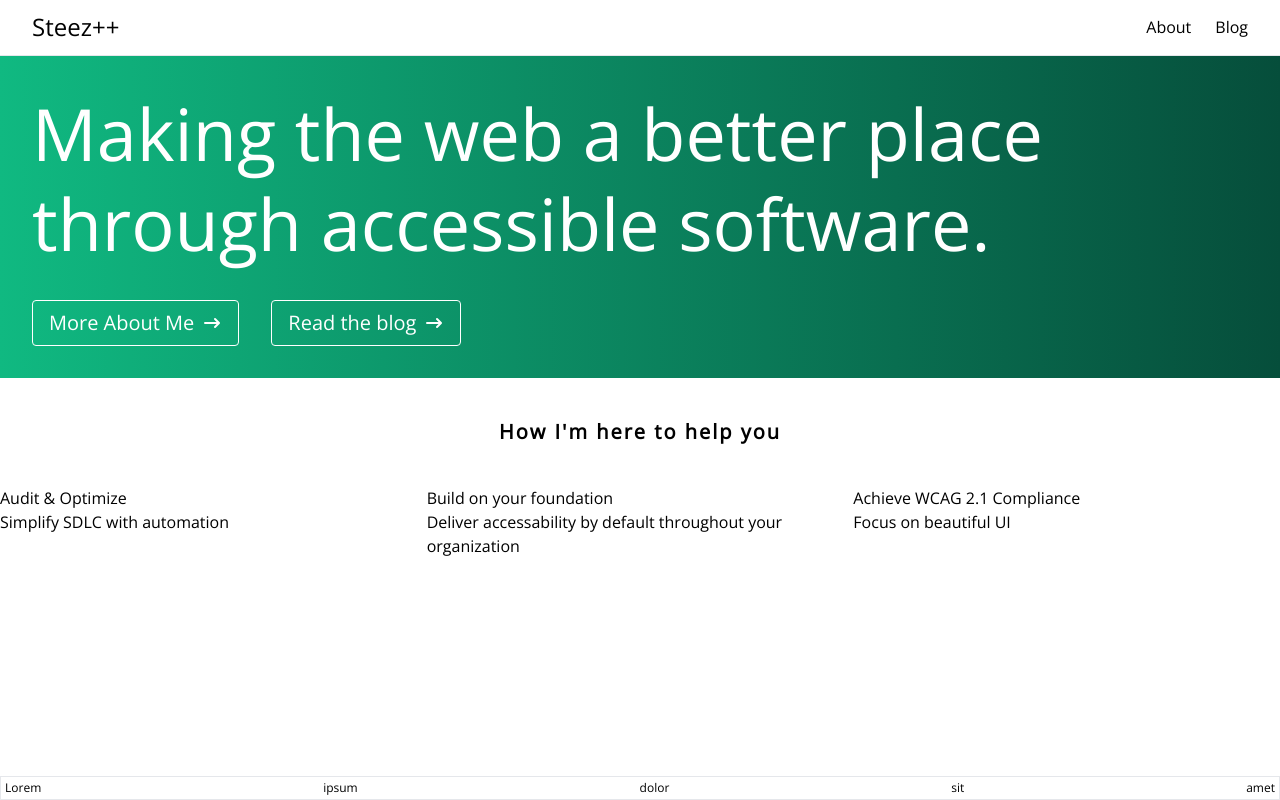
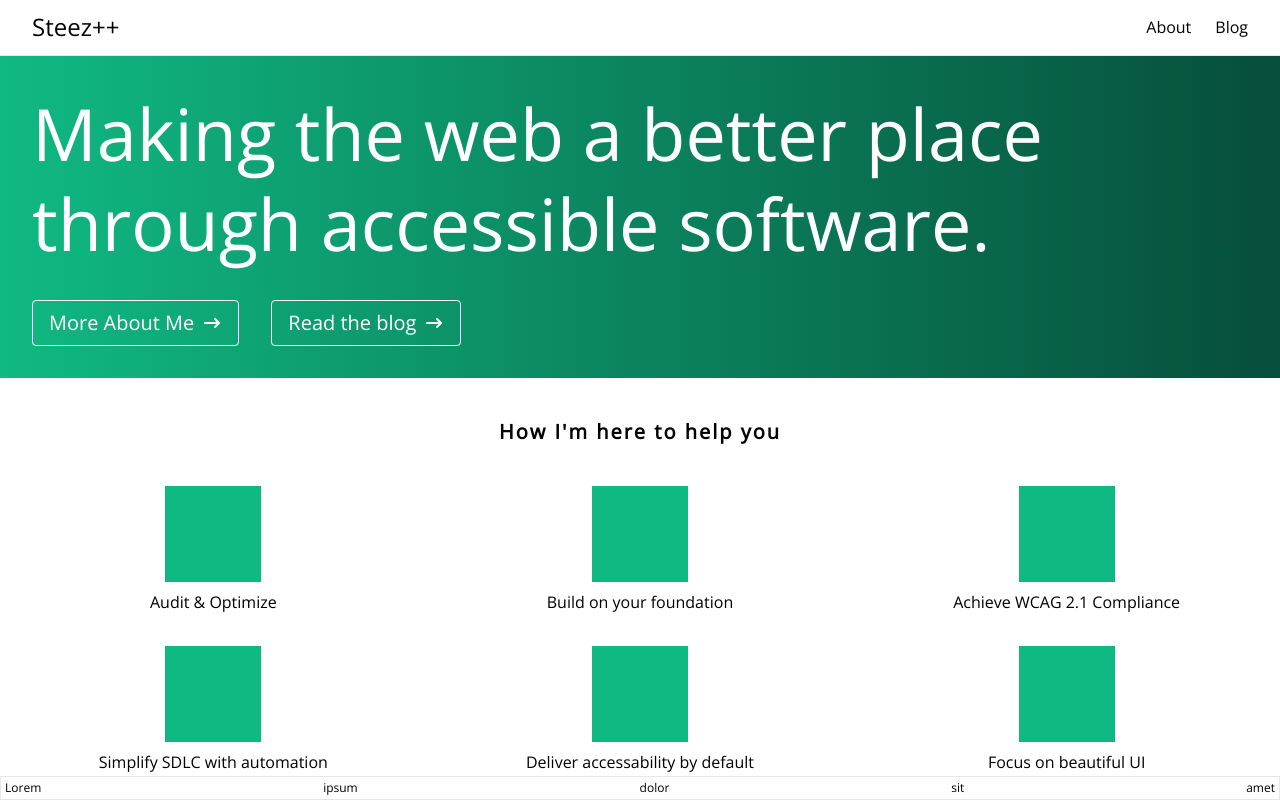
Before and after one commit to steezplusplus/Accessible-Web-Components, a Next.js app: page / in a window 1280 px wide. Built offline with nearby package versions, Linux system fonts and the light colour scheme.

Commit message:
feat: finish styling section

```diff
--- a/app/page.tsx
+++ b/app/page.tsx
@@ -22,23 +22,29 @@ export default async function Home() {
           <h3 className="text-xl font-bold tracking-widest">How I&apos;m here to help you</h3>
         </div>
 
-        <ul className="grid grid-cols-3">
-          <li>
+        <ul className="grid gap-y-8 sm:grid-cols-1 md:grid-cols-2 lg:grid-cols-3">
+          <li className="flex flex-col items-center justify-center">
+            <div className="mb-2 h-24 w-24 bg-emerald-500" />
             Audit & Optimize
           </li>
-          <li>
+          <li className="flex flex-col items-center justify-center">
+            <div className="mb-2 h-24 w-24 bg-emerald-500" />
             Build on your foundation
           </li>
-          <li>
+          <li className="flex flex-col items-center justify-center">
+            <div className="mb-2 h-24 w-24 bg-emerald-500" />
             Achieve WCAG 2.1 Compliance
           </li>
-          <li>
+          <li className="flex flex-col items-center justify-center">
+            <div className="mb-2 h-24 w-24 bg-emerald-500" />
             Simplify SDLC with automation
           </li>
-          <li>
-            Deliver accessability by default throughout your organization
+          <li className="flex flex-col items-center justify-center">
+            <div className="mb-2 h-24 w-24 bg-emerald-500" />
+            Deliver accessability by default
           </li>
-          <li>
+          <li className="flex flex-col items-center justify-center">
+            <div className="mb-2 h-24 w-24 bg-emerald-500" />
             Focus on beautiful UI
           </li>
         </ul>
```
